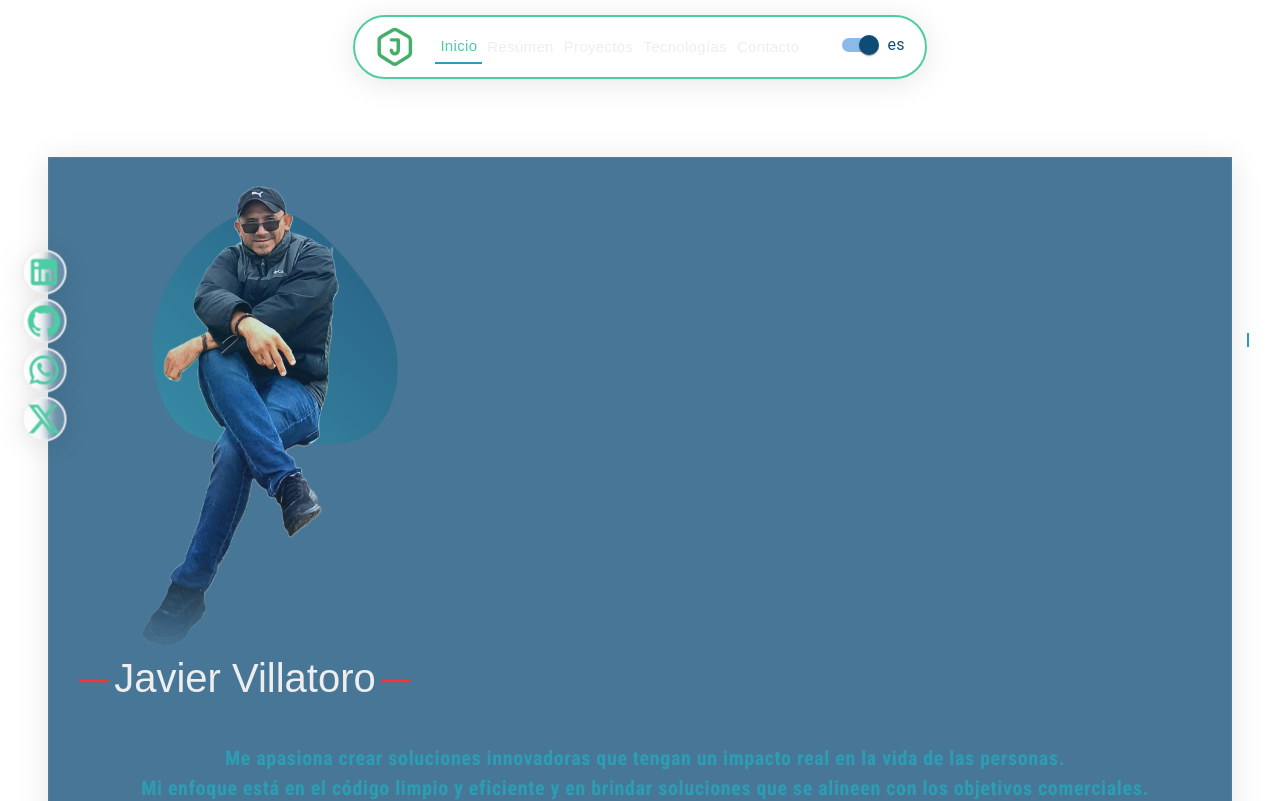
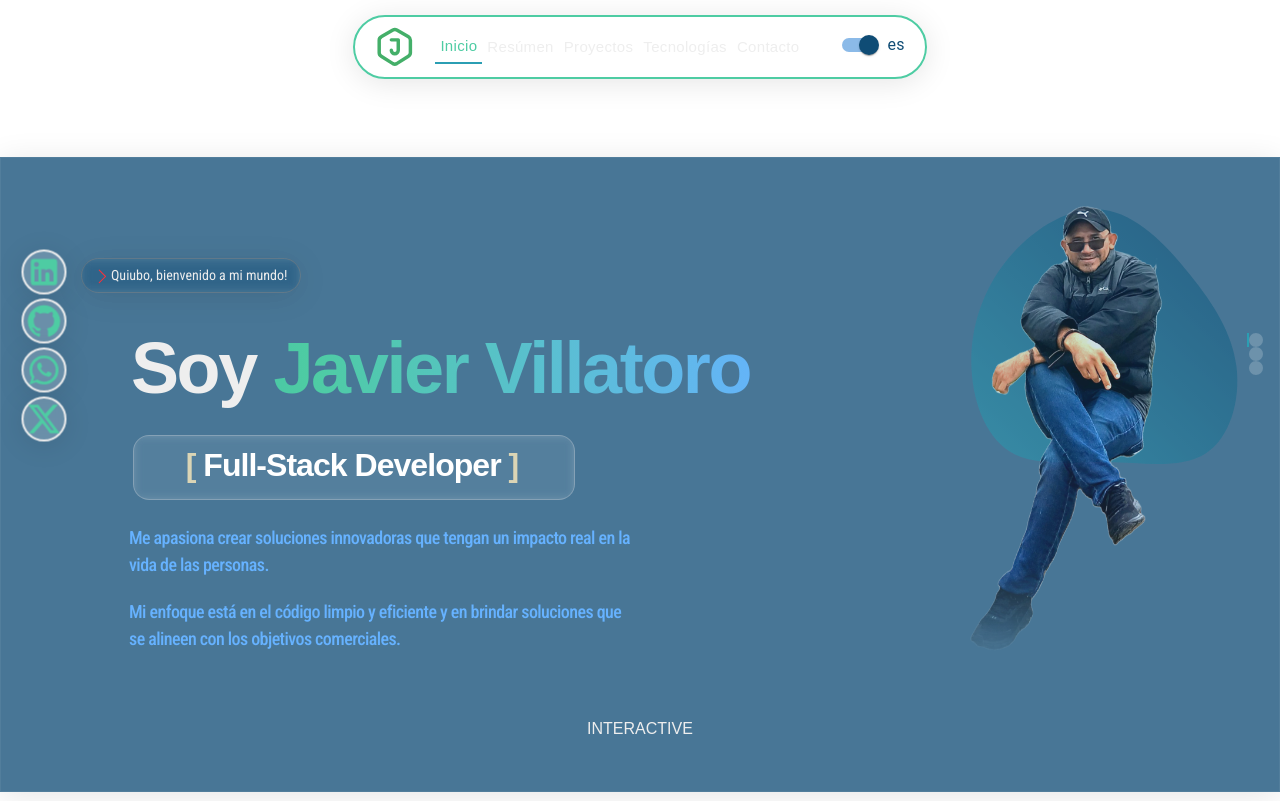
Before and after one commit to Javillat/portfolio, a React (Create React App) app in the folder frontend/: page / in a window 1280 px wide. Shown: the top 801 px of the page. Built offline with nearby package versions, Linux system fonts and the light colour scheme; no server answers; a web font is replaced by a local one.

Commit message:
chore: Fullstack y textos descripcion

```diff
--- a/frontend/src/App.css
+++ b/frontend/src/App.css
@@ -4,7 +4,7 @@
 
 
 :root {
-  --primay-black: #0A0A0A;
+  --primary-black: #0A0A0A;
   --secundary-mint-neon: #4ECCA3;
   --moonstone: #2b9eb3ff;
   --imperial-red: #f8333cff;
@@ -27,10 +27,6 @@ html {
   scroll-behavior: smooth;
   box-sizing: border-box;
 }
-
-/* section {
-  max-height: 92vh;
-} */
 
 .app {
   display: flex;
--- a/frontend/src/components/whoami/Whoami.jsx
+++ b/frontend/src/components/whoami/Whoami.jsx
@@ -1,60 +1,53 @@
 import React from "react";
 import { useTranslation } from "react-i18next";
 import profilePicture from "../../assets/img/profile.PNG";
-import { BsDashLg } from "react-icons/bs";
+import { BsChevronRight, BsDashLg } from "react-icons/bs";
+import { FaReact, FaNodeJs, FaPython, FaJava, FaHtml5, FaCss, FaJs, Fa } from "react-icons/fa";
 import Resume from "../resume/Resume";
 
 import "./whoami.css";
 
 export default function Whoami() {
 
-  //console.log(orangecolor);
 
   const { t } = useTranslation();
 
   return (
     <div className="whoami-superior">
-      <div className="whoami_container">
-        <div className="whoami-main">
-          <div className="profile-picture">
-            <svg id="sw-js-blob-svg" viewBox="0 0 100 100" xmlns="http://www.w3.org/2000/svg" version="1.1"><defs><linearGradient id="sw-gradient" x1="0" x2="1" y1="1" y2="0"><stop id="stop1" stopColor="rgba(43, 158, 179, 1)" offset="0%"></stop><stop id="stop2" stopColor="rgba(15, 76, 117, 1)" offset="100%"></stop></linearGradient></defs><path fill="url(#sw-gradient)" d="M18.7,-20.1C24.2,-13.3,28.4,-6.6,29.3,0.9C30.2,8.5,27.8,16.9,22.4,20.4C16.9,24,8.5,22.6,0.1,22.4C-8.2,22.3,-16.4,23.5,-22,20C-27.7,16.4,-30.6,8.2,-30.7,-0.1C-30.8,-8.4,-28,-16.8,-22.4,-23.6C-16.8,-30.4,-8.4,-35.6,-0.9,-34.7C6.6,-33.8,13.3,-26.9,18.7,-20.1Z" width="100%" height="100%" transform="translate(50 50)" strokeWidth="0" style={{transition: "0.3s"}} stroke="url(#sw-gradient)"></path></svg>
-              <img src={profilePicture} alt="javier-pic" className="profile-picture-img"/>
+      <div className="whoami-container">
+        <div className="whoami-item profile-picture">
+          <svg id="sw-js-blob-svg" viewBox="0 0 100 100" xmlns="http://www.w3.org/2000/svg" version="1.1"><defs>
+            <linearGradient id="sw-gradient" x1="0" x2="1" y1="1" y2="0">
+              <stop id="stop1" stopColor="rgba(43, 158, 179, 1)" offset="0%"></stop>
+              <stop id="stop2" stopColor="rgba(15, 76, 117, 1)" offset="100%"></stop>
+            </linearGradient>
+          </defs>
+            <path fill="url(#sw-gradient)" d="M18.7,-20.1C24.2,-13.3,28.4,-6.6,29.3,0.9C30.2,8.5,27.8,16.9,22.4,20.4C16.9,24,8.5,22.6,0.1,22.4C-8.2,22.3,-16.4,23.5,-22,20C-27.7,16.4,-30.6,8.2,-30.7,-0.1C-30.8,-8.4,-28,-16.8,-22.4,-23.6C-16.8,-30.4,-8.4,-35.6,-0.9,-34.7C6.6,-33.8,13.3,-26.9,18.7,-20.1Z" width="100%" height="100%" transform="translate(50 50)" strokeWidth="0" style={{ transition: "0.3s" }} stroke="url(#sw-gradient)">
+            </path>
+          </svg>
+          <img src={profilePicture} alt="javier-pic" className="profile-picture-img" />
         </div>
-          <div className="whoami-main-text">
+        <div className="whoami-item whoami-text">
+          <div className="whoami-quihubole"><span className="imperial-red"><BsChevronRight/></span> Quiubo, bienvenido a mi mundo!</div>
           <div className="whoami-main-text-title">
-              <h1>
-                <span className="imperial-red">
-                  <BsDashLg />
-                </span>
-                Javier Villatoro
-                <span className="imperial-red">
-                  <BsDashLg />
-                </span>
+            <h1 className="mt-2 pt-4">
+              <span className="white">Soy </span><span className="color-shift">Javier Villatoro</span>
             </h1>
           </div>
-            <div className="whoami-main-text-profile">
           <div className="profile-resume flex flex-column p-4">
-                <div className="resume-slighly pt-4 px-5 m-auto">
-                  <div className="moonstone slighly-left">
+            <div className="fullstack">
+              <h2><span className="pearl pl-2">[</span><span> Full-Stack Developer </span><span className="pearl pr-2">]</span></h2>
+            </div>
+            <div className="resume-slighly pt-3 mt-2 px-4">
                 {t("resumeslighlyfirst")}
             </div>
-                </div>
-                <div className="resume-slighly pb-4 px-5 m-auto">
-                  <div className="moonstone slighly-right">
+            <div className="resume-slighly pb-3 px-4">
                 {t("resumeslighlylast")}
             </div>
           </div>
         </div>
-            </div>
-          </div>
-        </div>
-        <div className="whoami">
-          <div></div>
-          <div></div>
-          <div></div>
-          <div></div>
-          <div></div>
-          <div></div>
+        <div className="whoami-item profile-interactive-text">
+          INTERACTIVE
         </div>
       </div>
       <div className="whoami-resume">
--- a/frontend/src/components/whoami/whoami.css
+++ b/frontend/src/components/whoami/whoami.css
@@ -1,5 +1,7 @@
 .imperial-red {
     color: var(--imperial-red);
+    font-size: larger;
+    font-weight: 700;
 }
 
 .jade {
@@ -22,6 +24,61 @@
     color: var(--white);
 }
 
+.whoami-superior {
+    display: flex;
+    /* top: 6rem; */
+    justify-content: center;
+    align-items: center;
+    flex-direction: column;
+}
+
+.whoami-container {
+    display: flex;
+    flex-direction: row-reverse;
+    max-width: 100vw;
+    background-color: rgba(15, 76, 117, 0.76);
+    padding: 20px 25px;
+    -webkit-backdrop-filter: blur(5.4px);
+    -webkit-backdrop-filter: blur(5.4px);
+    backdrop-filter: blur(5.4px);
+    -webkit-box-shadow: 0 4px 30px rgba(0, 0, 0, 0.1);
+    -webkit-backdrop-filter: blur(5.4px);
+    box-shadow: 0 4px 30px rgba(0, 0, 0, 0.1);
+    border: 1.5px solid rgba(255, 255, 255, 0.06);
+    flex-wrap: wrap;
+    align-content: start;
+}
+
+.whoami-item:nth-child(1) {
+    display: flex;
+    justify-content: center;
+    align-items: center;
+    flex-direction: column;
+    width: 30%;
+    height: 75%;
+    padding: 20px;
+}
+
+.whoami-item:nth-child(2) {
+    display: flex;
+    justify-content: center;
+    align-items: start;
+    flex-grow: 1;
+    height: 75%;
+    margin-top: 35px;
+    padding: 45px 20px 15px 55px;
+}
+
+.whoami-item:nth-child(3) {
+    display: flex;
+    justify-content: center;
+    align-items: center;
+    flex-direction: column;
+    width: 100%;
+    height: 5%;
+    padding: 20px;
+}
+
 #sw-js-blob-svg {
     position: absolute;
     top: -65px;
@@ -40,79 +97,119 @@
     left: 50%;
     transform: translate(-50%, -50%);
     width: 80px;
-    /* Ajusta el tamaño de la imagen */
     height: 80px;
     border-radius: 50%;
     object-fit: cover;
     z-index: 2;
-    /* Imagen sobre el SVG */
 }
 
-.profile-picture:nth-child(1) {
+.profile-picture {
     position: relative;
     display: flex;
     justify-content: center;
     align-items: center;
-    flex-direction: column;
-    /* margin-top: 1rem; */
-    /* padding-bottom: .75rem; */
-    /* border: none; */
-    font-size: large;
     width: 30%;
-    height: 100%;
 }
 
 .profile-picture img {
     max-width: 65%;
     height: auto;
+    padding: 5px;
+    -webkit-mask-image: linear-gradient(rgba(15, 76, 117, 0.76) 80%, transparent);
+    mask-image: linear-gradient(rgba(15, 76, 117, 0.76) 80%, transparent);
+    z-index: 2;
     /* margin: 10px; */
     /* border-radius: 5px; */
     /* border-bottom-left-radius: 0%;
     border-bottom-right-radius: 5px;
     margin-right: 22px; */
-    padding: 5px;
     /* transform: rotate3d(0, 0, 1, 0deg); */
     /* filter:drop-shadow(2px 1px #aaa) */
-    -webkit-mask-image: linear-gradient(rgba(15, 76, 117, 0.76) 80%, transparent);
-    mask-image: linear-gradient(rgba(15, 76, 117, 0.76) 80%, transparent);
-    z-index: 2;
 }
 
+.whoami-text {
+    display: flex;
+    justify-content: left;
+    align-items: center;
+    flex-direction: column;
+    width: 70%;
+    padding: 20px;
+}
 
-.whoami-superior {
+.whoami-quihubole {
     display: flex;
-    /* top: 6rem; */
+    justify-content: center;
+    align-items: center;
+    padding: 5px;
+    border: 1px solid #8080807d;
+    border-radius: 45px;
+    width: 28%;
+    height: 35px;
+    background: rgba(255, 255, 255, 0.09);
+    -webkit-backdrop-filter: blur(5.4px);
+    backdrop-filter: blur(5.4px);
+    -webkit-box-shadow: 0 4px 30px rgba(0, 0, 0, 0.1);
+    box-shadow: 0 4px 30px rgba(0, 0, 0, 0.1);
+    font-family: var(--text-font);
+    font-size: .875rem;
+    /* animation: gradient-shift 4s linear infinite;
+    -webkit-background-clip: text;
+    -webkit-text-fill-color: transparent; */
+}
+
+.whoami-main-text-title h1 {
+    margin: 0 auto;
+    letter-spacing: -.06em;
+    padding-left: 50px;
+}
+
+.whoami-main-text-title h1 span {
+    font-family: var(--base-font);
+    font-size: 1.8em;
+    font-weight: 600;
+    color: var(--white);
+}
+.whoami-main-text-title h1 .color-shift {
+    background: linear-gradient(90deg, var(--moonstone), var(--secundary-mint-neon), var(--electric-blue));
+    background-size: 200% auto;
+    -webkit-background-clip: text;
+    -webkit-text-fill-color: transparent;
+    animation: gradient-shift 4s linear infinite;
+}
+
+@keyframes gradient-shift {
+    0% {
+        background-position: 0% 50%;
+    }
+
+    50% {
+        background-position: 100% 50%;
+    }
+
+    100% {
+        background-position: 0% 50%;
+    }
+
+}
+
+.profile-interactive-text {
+    position: relative;
+    bottom: 10px;
+    left: 50%;
+    transform: translateX(-50%);
+    display: flex;
     justify-content: center;
     align-items: center;
     flex-direction: column;
+    padding-left: 100px;
+    width: 50%;
 }
-
-.whoami_container {
-    display: flex;
-    flex-direction: column;
-    max-width: 100vw;
-    background-color: rgba(15, 76, 117, 0.76);
-    padding: 20px 25px;
-    backdrop-filter: blur(5.4px);
-    -webkit-box-shadow: 0 4px 30px rgba(0, 0, 0, 0.1);
-    -webkit-backdrop-filter: blur(5.4px);
-    box-shadow: 0 4px 30px rgba(0, 0, 0, 0.1);
-    border: 1.5px solid rgba(255, 255, 255, 0.06);
-}
-
-/* .header_whoami p {
-    font-family: 'Rubik 80s Fade';
-    text-decoration-line: underline overline;
-    font-size: 25px;
-    height: 10px;
-    margin-top: 5px;
-} */
 
 .typewriter {
     max-width: fit-content;
 }
 
-.whoami_container .typewriter h1 {
+.whoami-container .typewriter h1 {
     width: fit-content;
     text-align: left;
     /* padding-top: 20px; */
@@ -122,15 +219,10 @@
     font-weight: 800;
     color: var(--secundary-mint-neon);
     overflow: hidden;
-    /* Ensures the content is not revealed until the animation */
     border-right: .13em solid orange;
-    /* The typwriter cursor */
     white-space: nowrap;
-    /* Keeps the content on a single line */
     margin: 0 auto;
-    /* Gives that scrolling effect as the typing happens */
     letter-spacing: -.01em;
-    /* Adjust as needed */
     animation:
         typing 3.5s steps(28, end),
         blink-caret .5s step-end infinite;
@@ -156,47 +248,64 @@
     }
 
     50% {
-        border-color: orange
+        border-color: var(--secundary-mint-neon)
     }
 }
 
 .fullstack {
     display: flex;
     justify-content: center;
-    padding-top: 10px;
+    margin-left: 28px;
     margin-right: 200px;
+    padding: 5px;
+    width: 60%;
+    height: 65px;
+    border-radius: 16px;
+
+
+    background: rgba(255, 255, 255, .25);
+    -webkit-backdrop-filter: blur(5px);
+    backdrop-filter: blur(5px);
+    border: 1.5px solid rgba(209, 213, 219, 0.3);
 }
 
-.whoami_container .fullstack h2 {
+.whoami-container .fullstack h2 {
     font-family: var(--base-font);
-    font-size: 72px;
+    font-size: 32px;
     font-weight: 800;
     color: #FFF;
     margin-top: 3px;
     text-align: center;
     max-width: fit-content;
     overflow: hidden;
-    /* Ensures the content is not revealed until the animation */
     border-right: .15em solid var(--secundary-mint-neon);
-    /* The typwriter cursor */
     white-space: nowrap;
-    /* Keeps the content on a single line */
     margin: 0 auto;
-    /* Gives that scrolling effect as the typing happens */
+    padding: 5px;
     letter-spacing: -.03em;
-    /* Adjust as needed */
     animation:
-        3.5s typing-fullstack 4.7s steps(27, end),
-        blink-caret-full .5s step-end infinite;
+        3.5s typing-fullstack 0.2s steps(27, end),
+        blink-caret-full .8s step-end infinite;
 }
 
 @keyframes typing-fullstack {
-    from {
-        width: 0
+    0% {
+        width: 0;
+        opacity: 0;
     }
 
-    to {
-        width: 100%
+    25% {
+        opacity: 0.5;
+        width: 25%;
+    }
+
+    50% {
+        width: 50%;
+        opacity: 0.75;
+    }
+    100% {
+        width: 100%;
+        opacity: 1;
     }
 }
 
@@ -208,7 +317,7 @@
     }
 
     50% {
-        border-color: orange
+        border-color: var(--secundary-mint-neon)
     }
 }
 
@@ -217,47 +326,34 @@
     align-items: center;
     justify-content: center;
     margin-top: 1rem !important;
-    /* padding-bottom: .75rem !important; */
-    /* border: none; */
     font-size: large;
 }
 
-.profile-main-picture {
-    display: flex;
-    justify-content: space-between;
-    max-width: 100%;
-    max-height: 55vh;
-}
 
 .profile-resume {
     display: flex;
-    /* flex-direction: column; */
-    align-items: end;
+    align-items: start;
     text-align: left;
     font-family: var(--text-font);
     font-size: 20px;
     font-weight: 700;
     padding-top: 20px;
-    margin: -15px;
     letter-spacing: 0.04rem;
-    /* padding-left: 125px; */
 }
 
 .resume-slighly {
     display: flex;
-    /* margin: auto; */
-    justify-content: center;
-    /* flex-direction: column; */
-    padding-left: 100px;
+    padding-top: 20px;
+    font-family: var(--text-font);
+    font-size: 18px;
+    font-weight: 500;
+    letter-spacing: -0.035rem;
+    text-align: left;
+    color: var(--electric-blue);
+    width: 75%;
+    background-color: var(--primary-dark);
 }
 
-.slighly-left {
-    padding-left: 10px;
-}
-
-.slighly-right {
-    padding-left: 10px;
-}
 
 @keyframes profile-text {
     from {
@@ -271,10 +367,6 @@
 }
 
 .profile-picture {
-    /* bottom: 0;
-    left: 0;
-    right: 0;
-    height: 0; */
     display: contents;
     overflow: hidden;
     animation:
--- a/frontend/src/data/i18n/locales/es.json
+++ b/frontend/src/data/i18n/locales/es.json
@@ -14,7 +14,7 @@
                 "recommend": "Recomendación",
                 "about": "Acerca de",
                 "whoami": "Quién soy",
-                "resumetext": "Soy un desarrollador full-stack impulsado por una pasión inquebrantable por la  Mi hogar, es el dinámico universo del desarrollo web, transformo desafíos en oportunidades y código en experiencias cautivadoras. Constantemente en evolución y siempre listo para abrazar el próximo gran reto tecnológico que expanda mis horizontes.",
+                "resumetext": "Soy un desarrollador full-stack impulsado por una pasión inquebrantable por la innovación. Mi hogar, es el dinámico universo del desarrollo web, transformo desafíos en oportunidades y código en experiencias cautivadoras. Constantemente en evolución y siempre listo para abrazar el próximo gran reto tecnológico que expanda mis horizontes.",
                 "resumetextsecond": "Fucionar back-end y front-end, proveer soluciones, rápidas y practicas, fuertes, diseñadas sobre las ideas y necesidades del cliente y sus objetivos, optimizadas para ser escalables!"
         }
 }
```
Lines whose indentation alone changed are shown as unchanged.
